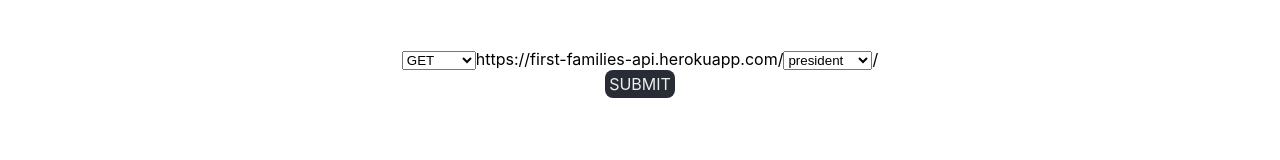
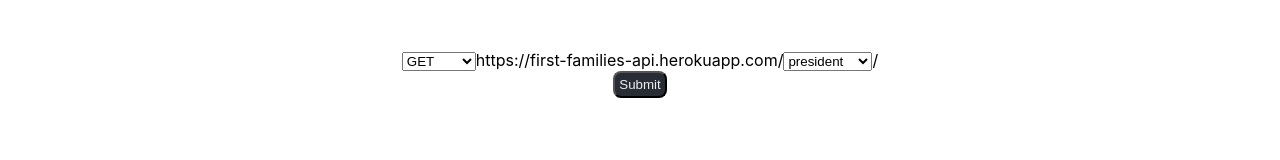
Before and after one commit to iandemed/first-families, a React (Create React App) app: page / in a window 1280 px wide. Shown: the part 247-407 px from the top of the page. Built offline with nearby package versions, Linux system fonts and the light colour scheme.

Commit message:
Create HTTP request URL when clicking submit button

```diff
--- a/src/Component/RequestForm.js
+++ b/src/Component/RequestForm.js
@@ -8,10 +8,22 @@
 const RequestForm = ({apiURL, onHTTPRequest}) => {
 
     const [verb, setVerb] = useState('GET')
+    const [resource, setResource] = useState('president')
 
     const handleVerbSelect = (e) => {
         setVerb(e.target.value)
         console.log(e.target.value)
+    }
+
+    const handleResourceSelect = (e) => {
+        setResource(e.target.value)
+        console.log(e.target.value)
+    }
+
+    const handleSubmit = (e) => {
+
+        console.log(`${verb} ${apiURL}${resource}`)
+        e.preventDefault()
     }
 
     return (
@@ -24,15 +36,13 @@
                     <option value="DELETE"> DELETE </option>
                 </select>
                 <p>{apiURL}</p>
-                <select name="resource">
+                <select value={resource} onChange={handleResourceSelect}>
                     <option value="president"> president </option>
                     <option value="firstSpouse"> firstSpouse </option>
                 </select>
                 <p>/</p>
             </div>
-            <div className="submit">
-                <p>SUBMIT</p>
-            </div>
+            <input type="submit" value="Submit" className="submit" onClick={handleSubmit}/>
         </form>
     )
 }
```
